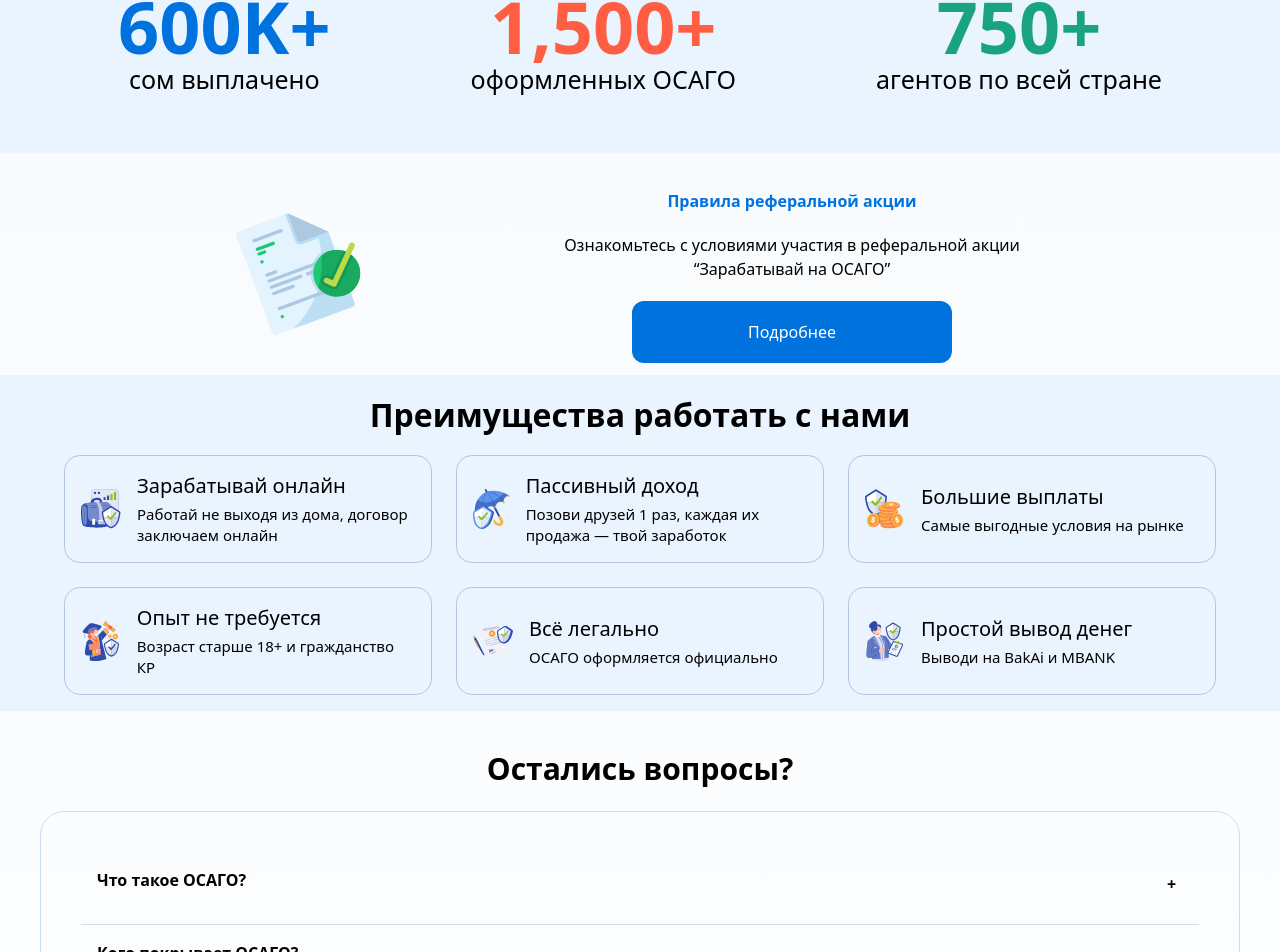
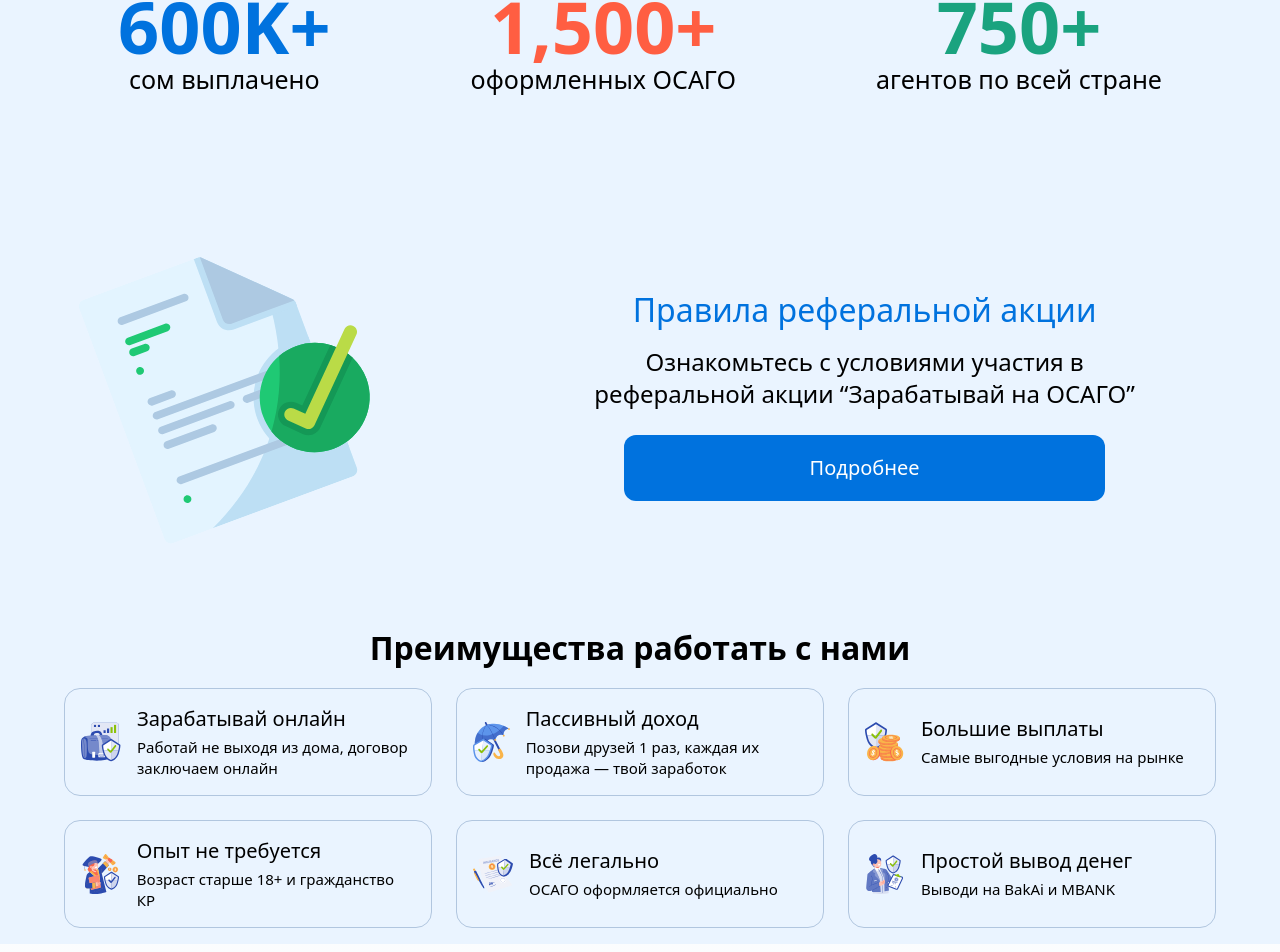
Before and after one commit to Seitek2002/osago, a React (Vite) app: page / in a window 1280 px wide. Shown: the part 2244-3196 px from the top of the page. Built offline with nearby package versions, Linux system fonts and the light colour scheme.

Commit message:
change to rules

```diff
--- a/src/pages/Home.tsx
+++ b/src/pages/Home.tsx
@@ -140,19 +140,30 @@ const Home = () => {
       </div>
       <Referral />
       <OaKg />
-      <div className="flex justify-center pt-4 gap-40 max-md:flex-col max-md:items-center max-md:gap-5 pb-3 max-md:bg-[#EAF4FF]">
-        <img src={rules} alt="" />
-        <div className="flex flex-col items-center mt-[20px] gap-5 ">
-          <p className="text-[#0072DE] font-bold text-center">
-            Правила реферальной акции
-          </p>
-          <span className="text-[#000] text-center max-w-[511px]">
-            {t("home.referralRules.desc")}
-          </span>
-          <button className="bg-[#0072DE] px-[116px] py-[19px] rounded-[12px]">
-            Подробнее
-          </button>
-        </div>
+      <div className="home__referral bg-[#EAF4FF] py-[40px] flex justify-center items-center pt-[60px] pb-[60px]">
+        <Container>
+          <div className="md:flex justify-evenly items-center">
+            <img src={rules} alt="" className="w-[60%] mx-auto lg:w-[27%]" />
+            <div className="text-center lg:text-center mx-auto lg:max-w-[55%]">
+              <p className="text-[#000] text-[36px] leading-[41px] mt-[30px] lg:text-[32px]">
+                <span className="text-[#0072DE] font-medium">
+                  {t("home.referralRules.title")}
+                </span>
+              </p>
+              <p className="text-[#000] my-4 text-2xl max-w-[80%] mx-auto">
+                {t("home.referralRules.desc")}
+              </p>
+              <a
+                href="https://oa.kg/a/"
+                className="button text-[16px] py-[18px] mx-auto mt-[25px] px-[35px] bg-[#0072DE] rounded-[12px] text-[#fff] flex text-center items-center justify-center w-full lg:w-[70%]"
+              >
+                <span className="text-[20px] md:text-[20px]">
+                  {t("home.referralRules.moreBtn")}
+                </span>
+              </a>
+            </div>
+          </div>
+        </Container>
       </div>
       <AboutStats />
       {/* <Reviews /> */}
```
